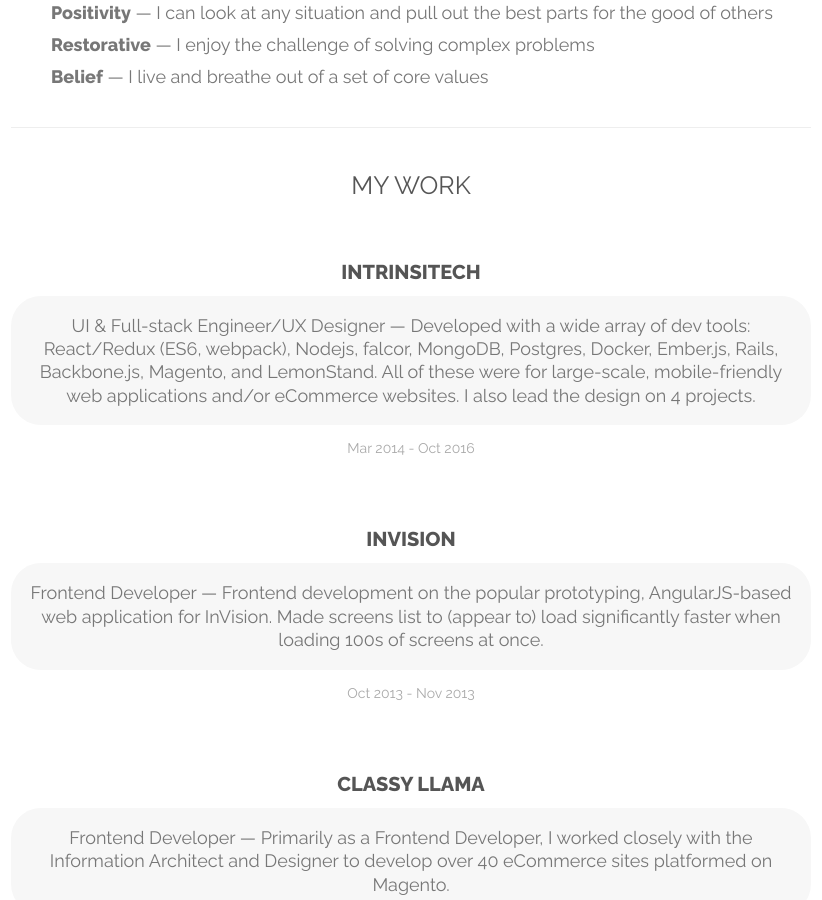
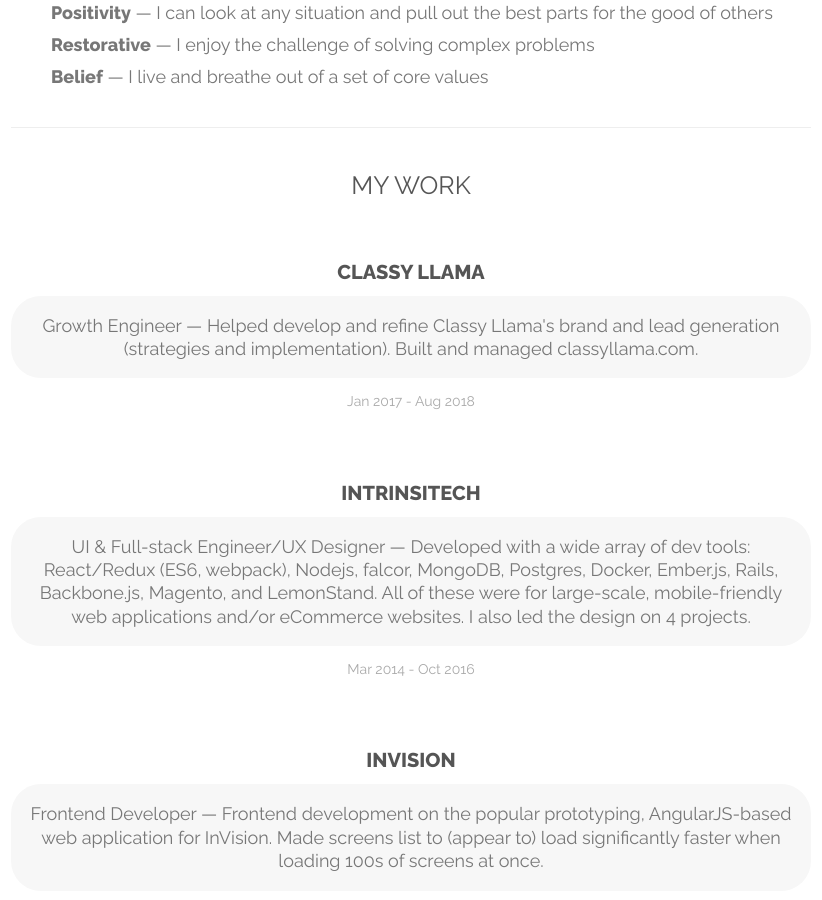
Before and after one commit to kevnk/kevnk.github.io, a Jekyll site: the page built from resume/index.html, in a window 1280 px wide and 900 px high, scrolled down 626 px. Shown: the whole window, without its empty margins (229-1051 px from the left). Built offline with Jekyll 4.4.1, drawn with Linux system fonts in a browser that asks for light colours; comment, search, counter and statistics services are not loaded.

Commit message:
update resume more

```diff
--- a/resume/index.html
+++ b/resume/index.html
@@ -53,12 +53,18 @@
     <section id="perspectives">
         <h4 class="about-title">My Work</h4>
         <div id="work">
+            <div class="clearfix" id="cls2">
+                <h5 class="about-subtitle">Classy Llama</h5>
+                <blockquote class="thought">Growth Engineer &mdash; Helped develop and refine Classy Llama's brand
+                    and lead generation (strategies and implementation). Built and managed classyllama.com.</blockquote>
+                <p class="suggestion">Jan 2017 - Aug 2018</p>
+            </div>
             <div class="clearfix" id="intrinsitech">
                 <h5 class="about-subtitle">Intrinsitech</h5>
                 <blockquote class="thought">UI &amp; Full-stack Engineer/UX Designer &mdash; Developed with a wide
                     array of dev tools: React/Redux (ES6, webpack), Nodejs, falcor, MongoDB, Postgres, Docker,
                     Ember.js, Rails, Backbone.js, Magento, and LemonStand. All of these were for large-scale,
-                    mobile-friendly web applications and/or eCommerce websites. I also lead the design on 4 projects.</blockquote>
+                    mobile-friendly web applications and/or eCommerce websites. I also led the design on 4 projects.</blockquote>
                 <p class="suggestion">Mar 2014 - Oct 2016</p>
             </div>
             <div class="clearfix" id="invision">
```
